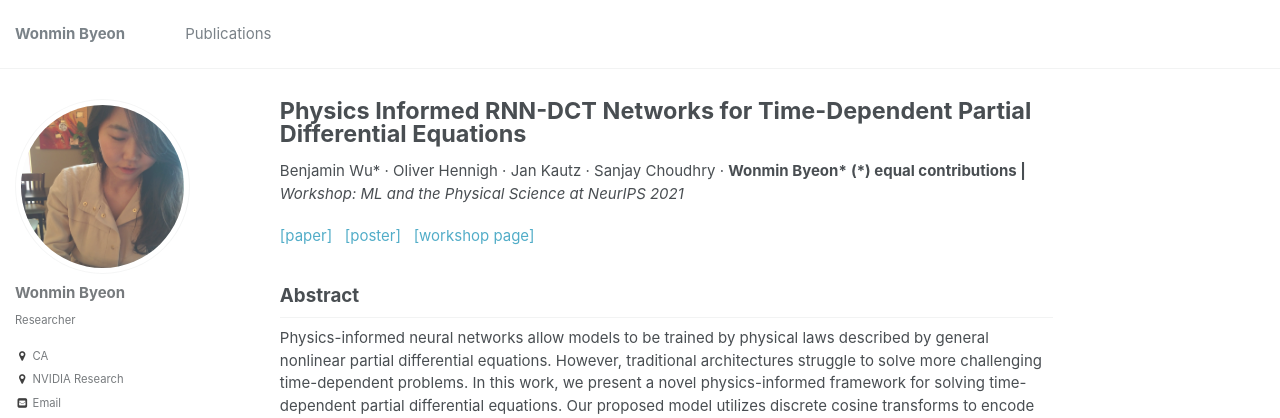
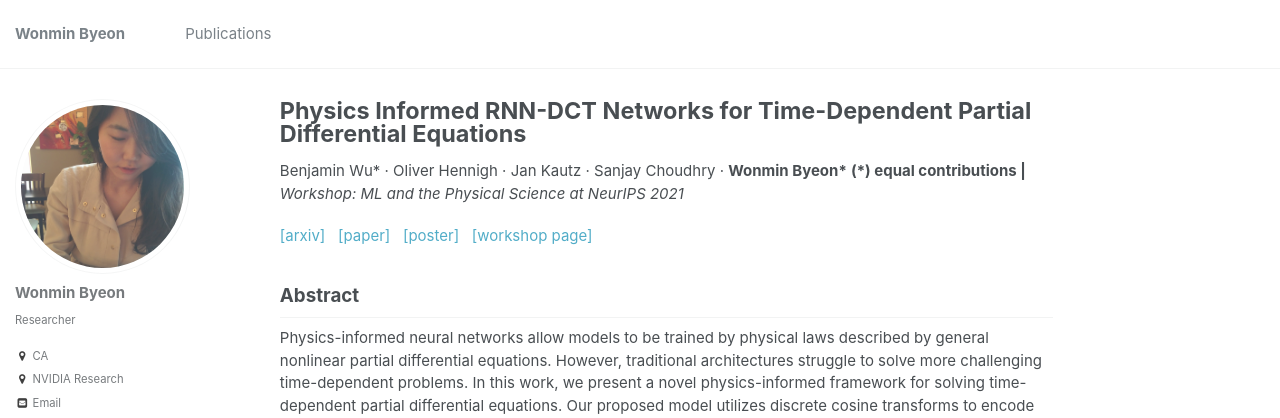
Before and after one commit to wonmin-byeon/wonmin-byeon.github.io, a Jekyll site: the page built from _publications/2021-rnndct.md, in a window 1280 px wide. Shown: the top 418 px of the page. Built offline with Jekyll 4.4.1, drawn with Linux system fonts in a browser that asks for light colours.

Commit message:
rnndct arxiv

```diff
--- a/_publications/2021-rnndct.md
+++ b/_publications/2021-rnndct.md
@@ -8,6 +8,7 @@ venue: 'Conference on Neural Information Processing Systems (NeurIPS)'
 citation: 'Benjamin Wu* · Oliver Hennigh · Jan Kautz · Sanjay Choudhry · <b>Wonmin Byeon*</b> <b> (*) equal contributions </b> <b>|</b> <i>Workshop: ML and the Physical Science at NeurIPS 2021</i> '
 paperurl: 'https://ml4physicalsciences.github.io/2021/files/NeurIPS_ML4PS_2021_121.pdf'
 ---
+[[arxiv]](https://arxiv.org/abs/2202.12358) &nbsp;
 [[paper]](https://ml4physicalsciences.github.io/2021/files/NeurIPS_ML4PS_2021_121.pdf) &nbsp;
 [[poster]](https://ml4physicalsciences.github.io/2021/files/NeurIPS_ML4PS_2021_121_poster.png) &nbsp;
 [[workshop page]](https://ml4physicalsciences.github.io/2021/)
```
